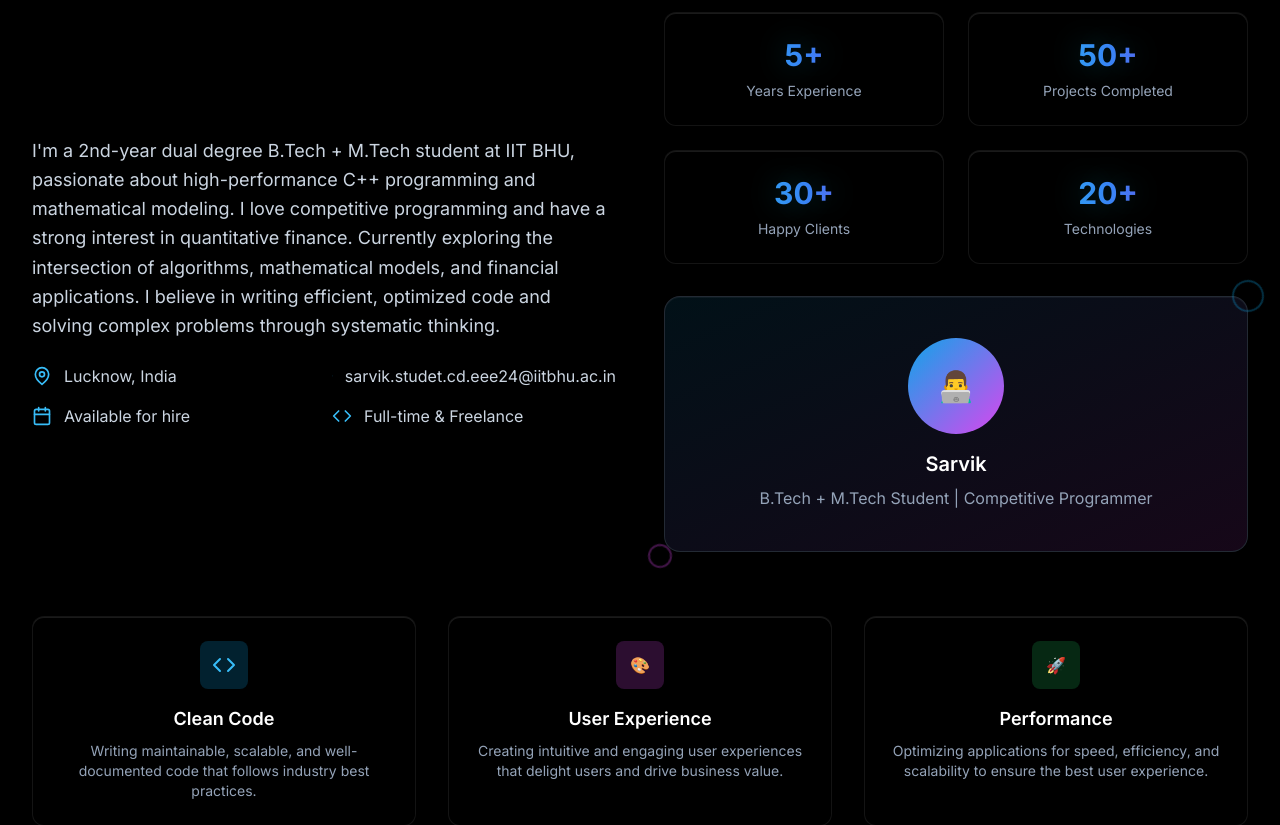
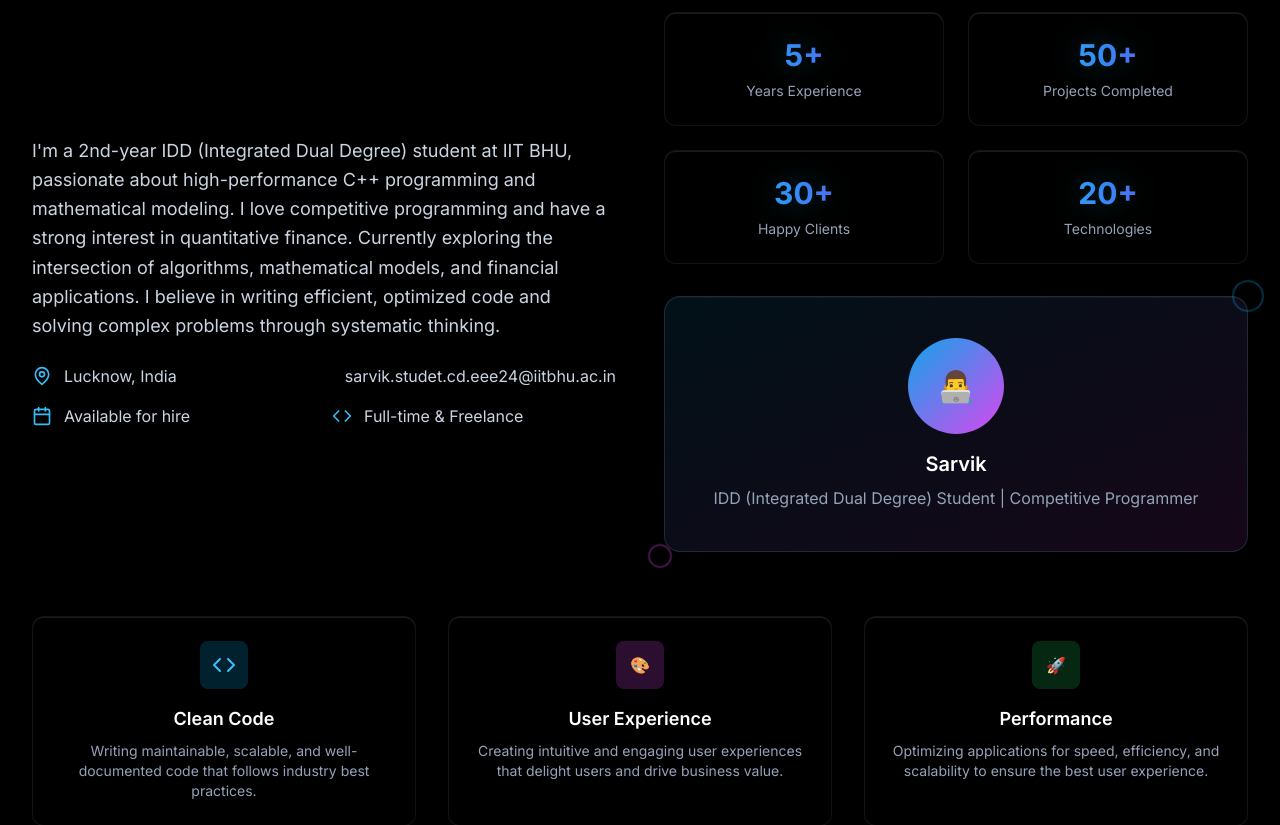
Before and after one commit to SarvikIIT/portfolio, a React (Create React App) app: page / in a window 1280 px wide. Shown: the part 1020-1845 px from the top of the page. Built offline with nearby package versions, Linux system fonts and the light colour scheme.

Commit message:
Update degree terminology: B.Tech + M.Tech to IDD (Integrated Dual Degree)

```diff
--- a/src/data/experience.ts
+++ b/src/data/experience.ts
@@ -13,9 +13,9 @@
   // Education
   {
     id: 'dual-degree',
-    title: 'B.Tech + M.Tech Dual Degree',
+    title: 'IDD (Integrated Dual Degree)',
     subtitle: 'Indian Institute of Technology, BHU',
-    description: 'Currently pursuing dual degree in Electrical Engineering with focus on high-performance computing, algorithms, and mathematical modeling. Active in competitive programming and quantitative finance research.',
+    description: 'Currently pursuing IDD in Electrical Engineering with focus on high-performance computing, algorithms, and mathematical modeling. Active in competitive programming and quantitative finance research.',
     period: '2023 - Present',
     type: 'education',
     icon: '🎓',
--- a/src/data/personalInfo.ts
+++ b/src/data/personalInfo.ts
@@ -11,9 +11,9 @@
 
 export const personalInfo: PersonalInfo = {
   name: "Sarvik",
-  title: "B.Tech + M.Tech Student | Competitive Programmer",
+  title: "IDD (Integrated Dual Degree) Student | Competitive Programmer",
   tagline: "Quantitative Finance Enthusiast & High-Performance C++ Developer",
-  about: `I'm a 2nd-year dual degree B.Tech + M.Tech student at IIT BHU, passionate about high-performance C++ programming
+  about: `I'm a 2nd-year IDD (Integrated Dual Degree) student at IIT BHU, passionate about high-performance C++ programming
   and mathematical modeling. I love competitive programming and have a strong interest in quantitative finance.
   Currently exploring the intersection of algorithms, mathematical models, and financial applications.
   I believe in writing efficient, optimized code and solving complex problems through systematic thinking.`,
```
